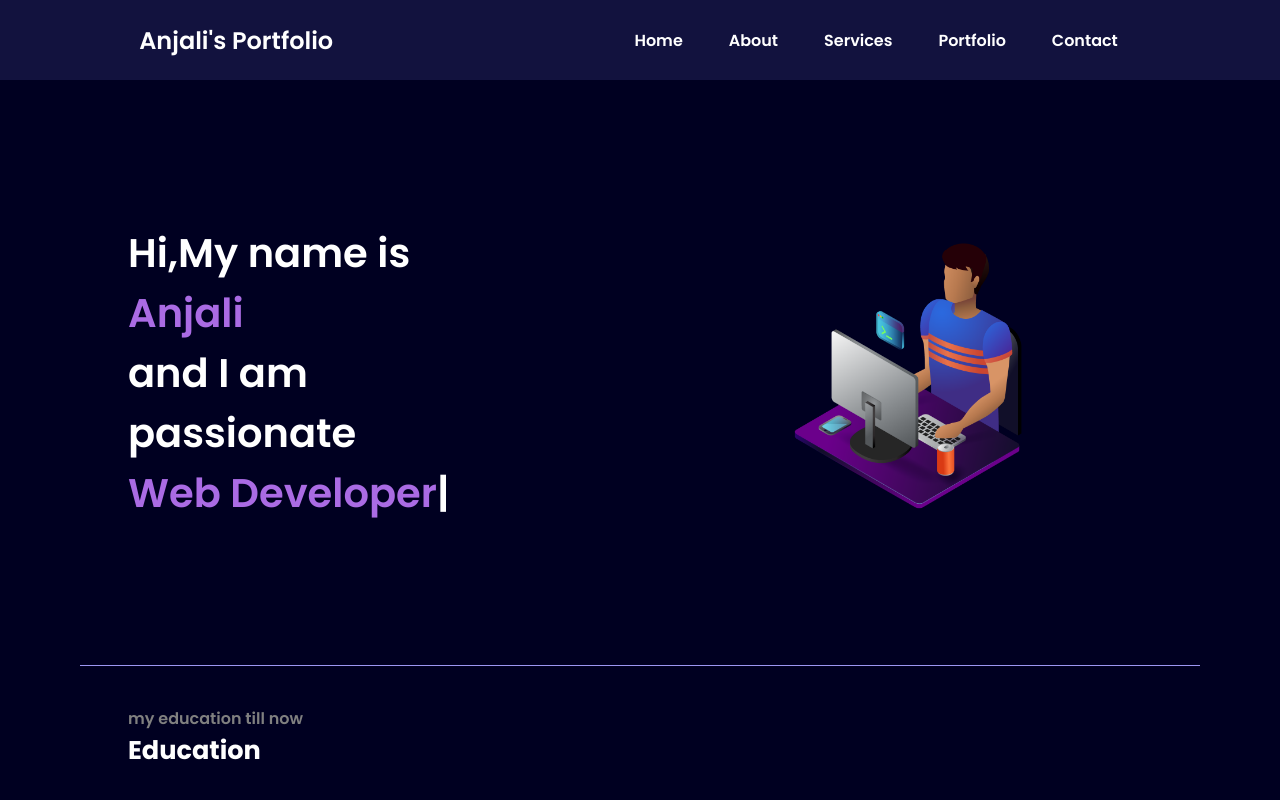
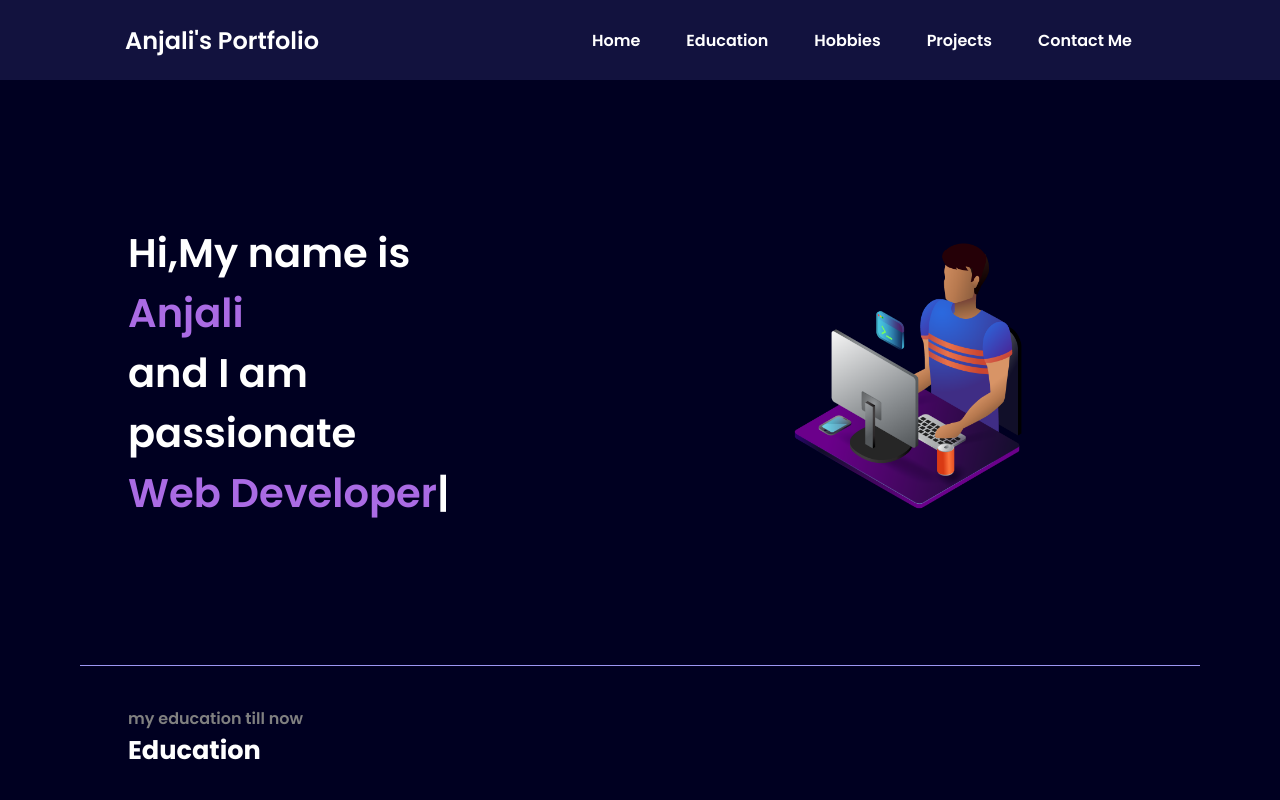
Before and after one commit to anjali80/personal-website, a plain HTML site: page index.html in a window 1280 px wide. Shown: the top 800 px of the page. Drawn offline with nearby package versions, Linux system fonts and the light colour scheme.

Commit message:
Update index.html

```diff
--- a/index.html
+++ b/index.html
@@ -225,19 +225,19 @@
                     </li>
 
                     <li class="nav-item">
-                        <a class="nav-link" href="#about">About</a>
+                        <a class="nav-link" href="#Education">Education</a>
                     </li>
 
                     <li class="nav-item">
-                        <a class="nav-link" href="#services">Services</a>
+                        <a class="nav-link" href="#hobbies">Hobbies</a>
                     </li>
 
                     <li class="nav-item">
-                        <a class="nav-link" href="#portfolio">Portfolio</a>
+                        <a class="nav-link" href="#projects">Projects</a>
                     </li>
 
                     <li class="nav-item">
-                        <a class="nav-link" href="#contact">Contact</a>
+                        <a class="nav-link" href="#contact">Contact Me</a>
                     </li>
                     <!-- <li><a href="\">Education</a></li>
                     <li><a href="\">Hobbies</a></li>
```
